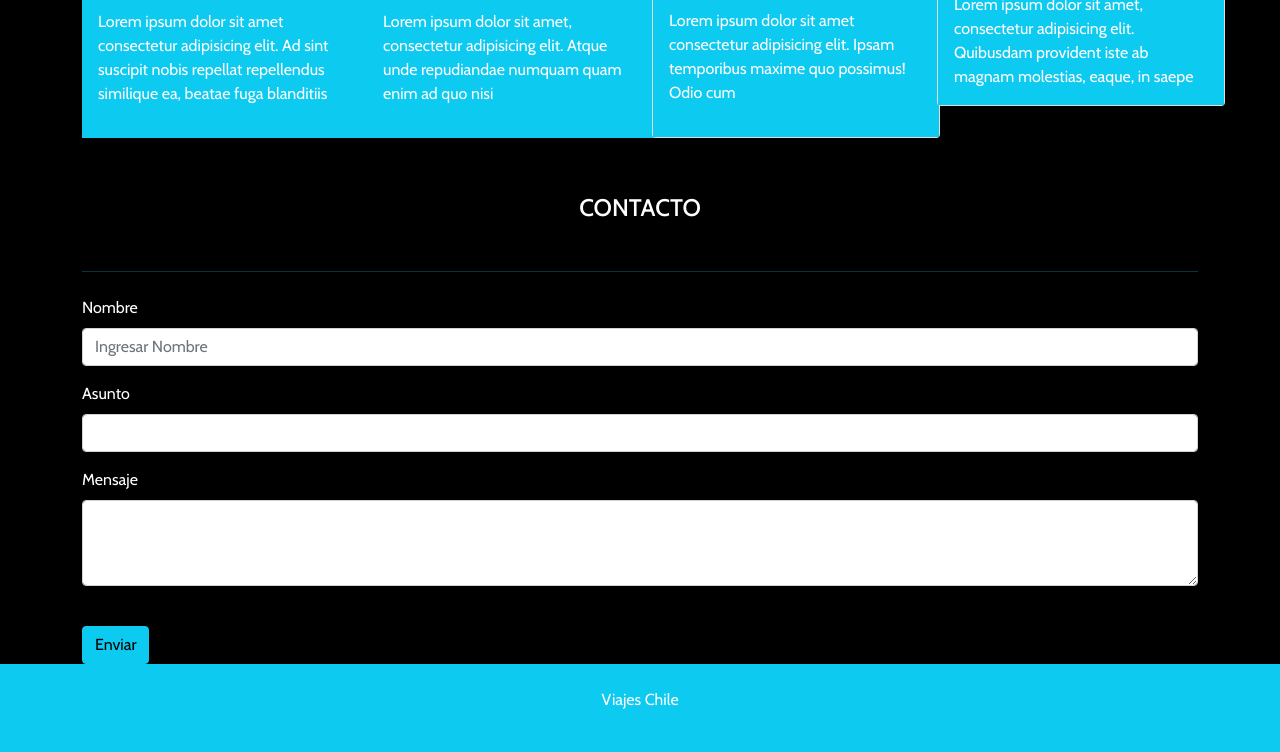
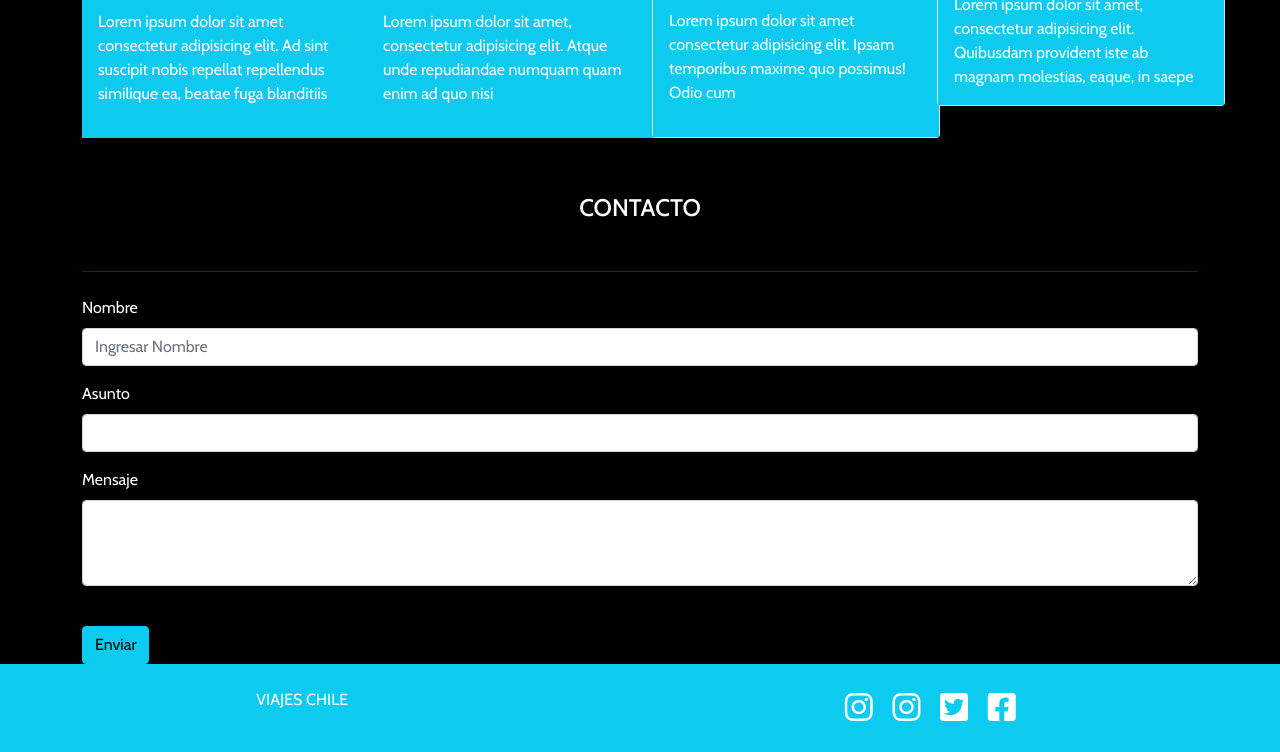
Before and after one commit to hcarolinay/ViajesChile, a plain HTML site: page index.html in a window 1280 px wide. Shown: the part 1944-2696 px from the top of the page. Drawn offline with nearby package versions, Linux system fonts and the light colour scheme.

Commit message:
sexto commit

```diff
--- a/assets/css/style.css
+++ b/assets/css/style.css
@@ -9,3 +9,15 @@ body    {
     background-color:#000;
     font-family: 'Cabin', sans-serif;
 }
+
+.footer-wrap    {
+    display: flex;
+    justify-content: space-around;
+    align-items: center;
+}
+
+.nav-black {
+    background-color: #000;
+    opacity: 0.9;
+    color: white;
+  }
--- a/assets/js/app.js
+++ b/assets/js/app.js
@@ -0,0 +1,3 @@
+$(function () {
+    $('[data-bs-toggle="tooltip"]').tooltip();
+  });
--- a/index.html
+++ b/index.html
@@ -187,11 +187,17 @@
   </div>
   </section>
   <footer class="container-fluid text-center bg-info py-4">
-    <div>
+    <div class="footer-wrap">
       <div>
-        <p>
-          Viajes Chile
+        <p class="fx-2">
+          VIAJES CHILE
         </p>
+      </div>
+      <div>
+        <i class="fa-brands fa-instagram fa-2x mx-2" data-bs-toggle="tooltip" data-bs-placement="top" title="instagram"></i>
+        <i class="fa-brands fa-instagram fa-2x mx-2" data-bs-toggle="tooltip" data-bs-placement="top" title="instagram"></i>
+        <i class="fa-brands fa-square-twitter fa-2x mx-2" data-bs-toggle="tooltip" data-bs-placement="top" title="twitter"></i>
+        <i class="fa-brands fa-square-facebook fa-2x mx-2" data-bs-toggle="tooltip" data-bs-placement="top" title="facebook"></i>
       </div>
     </div>
 
```
